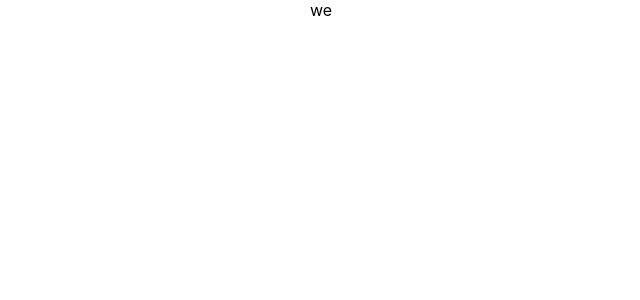
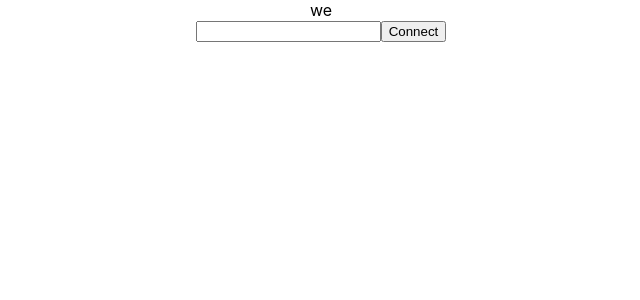
Before and after one commit to mikhomak/Spotifly, a React (Create React App) app in the folder spotifly/: page / in a window 1280 px wide. Shown: the top 300 px of the page, without its empty margins (319-959 px from the left). Built offline with nearby package versions, Linux system fonts and the light colour scheme.

Commit message:
added input

```diff
--- /dev/null
+++ b/spotifly/src/components/UI/button/button.tsx
@@ -0,0 +1,10 @@
+import React from "react"
+
+interface buttonProps {
+    onClickEvent: (ev: React.MouseEvent<HTMLButtonElement>) => void;
+}
+export const Button: React.FC<buttonProps> = (props) => (
+    <button onClick={props.onClickEvent}>
+        {props.children}
+    </button >
+);
--- /dev/null
+++ b/spotifly/src/components/connectToPlaylist/connectToPlaylist.tsx
@@ -0,0 +1,16 @@
+import React from "react";
+import { Button } from '../UI/button/button';
+
+export const ConnectToPlaylist = () => {
+
+
+    const log = () => console.log('well');
+
+
+    return (
+        <div>
+            <input type="text" />
+            <Button onClickEvent={log}>Connect</Button>
+        </div>
+    );
+};
--- a/spotifly/src/containers/connection/connection.tsx
+++ b/spotifly/src/containers/connection/connection.tsx
@@ -1,6 +1,8 @@
 import React from "react"
 import { Component } from 'react'
 import { NavigationItems } from '../../components/navigations/navigationItems/navigationItems';
+import { ConnectToPlaylist} from '../../components/connectToPlaylist/connectToPlaylist'
+
 
 class Connection extends Component {
 
@@ -9,6 +11,7 @@ class Connection extends Component {
         return (
             <div>
                 <NavigationItems />
+                <ConnectToPlaylist />
             </div>
         );
     }
```
